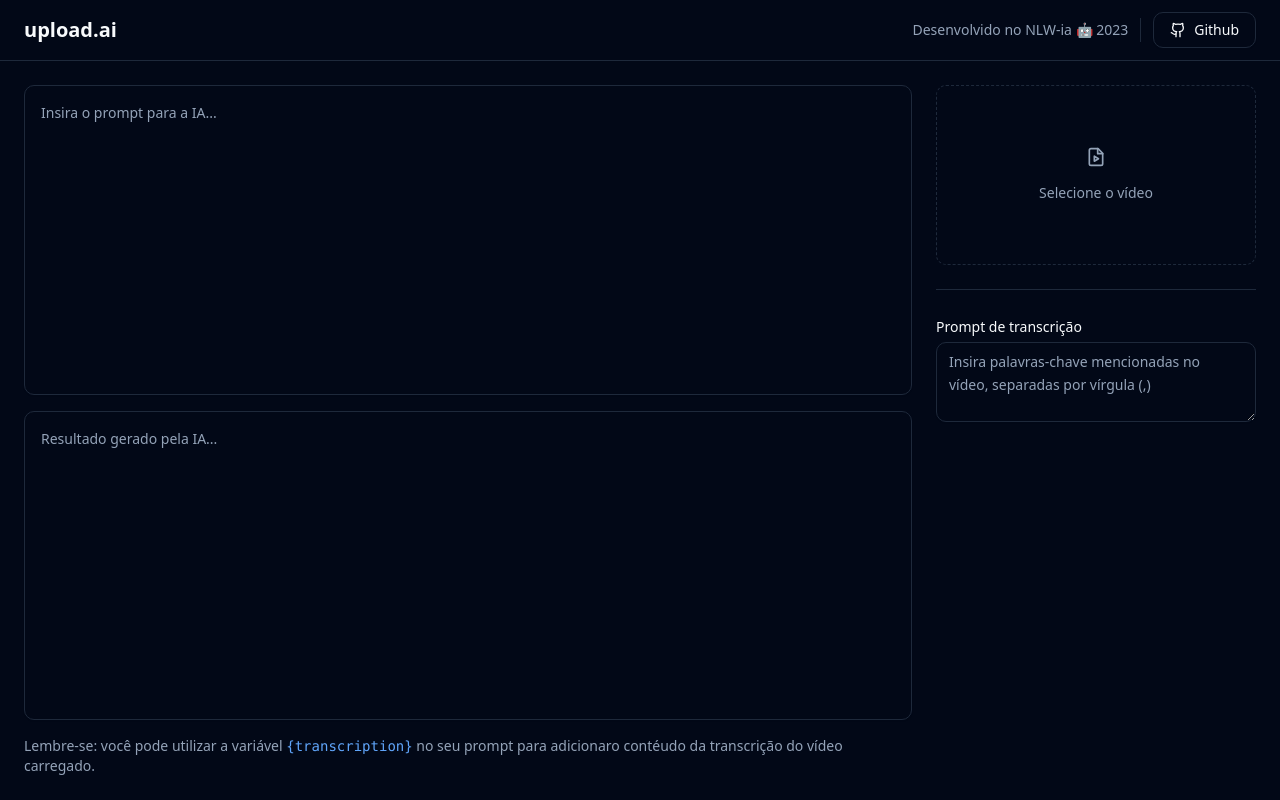
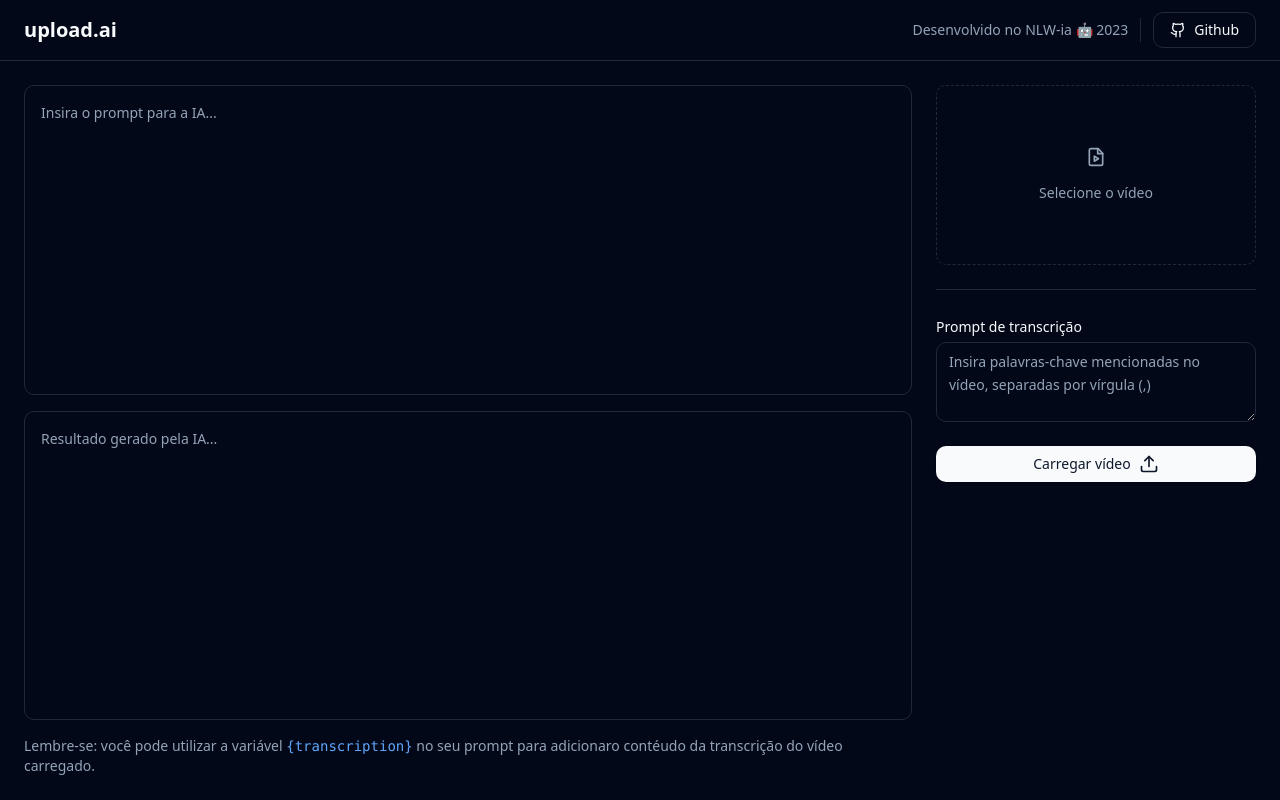
Before and after one commit to chiarorosa/app-nlw-ia, a React (Vite) app in the folder upload-ia-web/: page / in a window 1280 px wide. Built offline with nearby package versions, Linux system fonts and the light colour scheme.

Commit message:
inserido botão de submit frontend react

```diff
--- a/upload-ia-web/src/App.tsx
+++ b/upload-ia-web/src/App.tsx
@@ -1,4 +1,4 @@
-import { Github, FileVideo } from "lucide-react"
+import { Github, FileVideo, Upload } from "lucide-react"
 import { Button } from "./components/ui/button"
 import { Separator } from "./components/ui/separator"
 import { Textarea } from "./components/ui/textarea"
@@ -55,6 +55,11 @@ export function App() {
 							<Label htmlFor="transcription_prompt">Prompt de transcrição</Label>
 							<Textarea id="transcription_prompt" className="min-h-20 leading-relaxed" placeholder="Insira palavras-chave mencionadas no vídeo, separadas por vírgula (,)" />
 						</div>
+
+						<Button type="submit" className="w-full">
+							Carregar vídeo
+							<Upload className="w-5 h-5 ml-2" />
+						</Button>
 					</form>
 				</aside>
 			</main>
```
